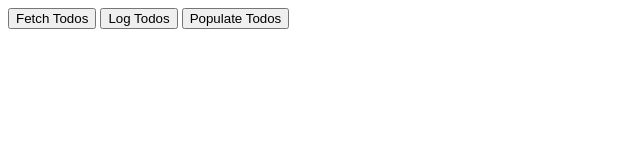
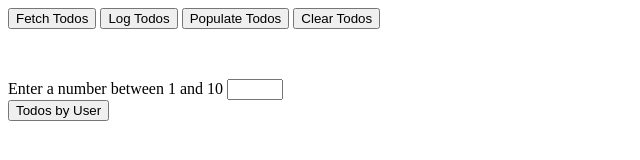
Before and after one commit to Robin-LCA/Dummy-Data-Todo-List, a plain HTML site: page index.html in a window 1280 px wide. Shown: the whole page, without its empty margins (0-640 px from the left). Drawn offline with Linux system fonts and the light colour scheme.

Commit message:
filter branch 1

```diff
--- a/index.html
+++ b/index.html
@@ -10,6 +10,14 @@
     <button onclick="fetchTodos()">Fetch Todos</button>
     <button onclick="logTodos()">Log Todos</button>
     <button onclick="populateTodos()">Populate Todos</button>
+    <button onclick="clearTodos()">Clear Todos</button>
+
+
+    <p>&nbsp;</p>
+    <label for "number_input">Enter a number between 1 and 10</label>
+    <input type="number" id="number_input" min="1" max="10">
+    <br>
+    <button onclick="filterByID()">Todos by User</button>
 
     <ol id="todo-list"></ol>
    <script src="./todo.js"></script>
--- a/todo.js
+++ b/todo.js
@@ -18,7 +18,7 @@ arrayOfTodos = [];
 
 const fetchTodos = () => {
     fetch('https://jsonplaceholder.typicode.com/todos')
-    .then( (response) => response.json())
+    .then( (response) => response.json() )
     .then( (json) => arrayOfTodos = json)
 }
 
@@ -61,13 +61,59 @@ const populateTodos = () => {
 
 } // end function
 
-// Using the assignment from yesterday, create a branch called: " Todo-Filtering ".
-// Fetch the same data.
-// Store the data in a variable.
-// Add an input for the userID. This input should only take in a number from 1 - 10.
+// DONE Using the assignment from yesterday, create a branch called: " Todo-Filtering ".
+
+// DONE Fetch the same data.
+// DONE Store the data in a variable.
+
+// DONE Add an input for the userID. This input should only take in a number from 1 - 10.
+
 // Add a button that when clicked will:
-// clear the previous todos from the view
-// and populate it with only todos with the userID that matches the number inputted.
+
+    // clear the previous todos from the view : separate function
+
+    // and populate the list with only todos with the userID that matches the number inputted. : separate function
+
+
+const clearTodos = () => {
+
+    const listClear = document.getElementsByTagName("OL")
+    // loops over the HTML Collection of LIs inside the OL and clears them out
+
+    for (let i=0; i < listClear.length; i++) {
+
+     // sets the innerHTML to null
+      listClear[i].innerHTML = null
+    }
+
+}
+
+const filterByID = () => {
+
+    clearTodos();
+
+    // capture the ol
+   let todoList = document.getElementById('todo-list')
+
+   // input number from the user
+   let userNum = document.getElementById("number_input").value
+
+   let filterdArray = arrayOfTodos.filter( (users) => users.userId == userNum )
+
+   //for loop
+   for(let i=0; i < filterdArray.length; i++) {
+
+      let todoListItem = document.createElement('LI')
+      let todoText = document.createTextNode(filterdArray[i].title)
+      // build the string of code
+      todoListItem.appendChild(todoText)
+      todoList.appendChild(todoListItem)
+
+   } // end for
+
+} //end function
+
+
 // then stores the currently filtered todos in a variable so that ...
 // You can create two more buttons that when clicked:
 
```
